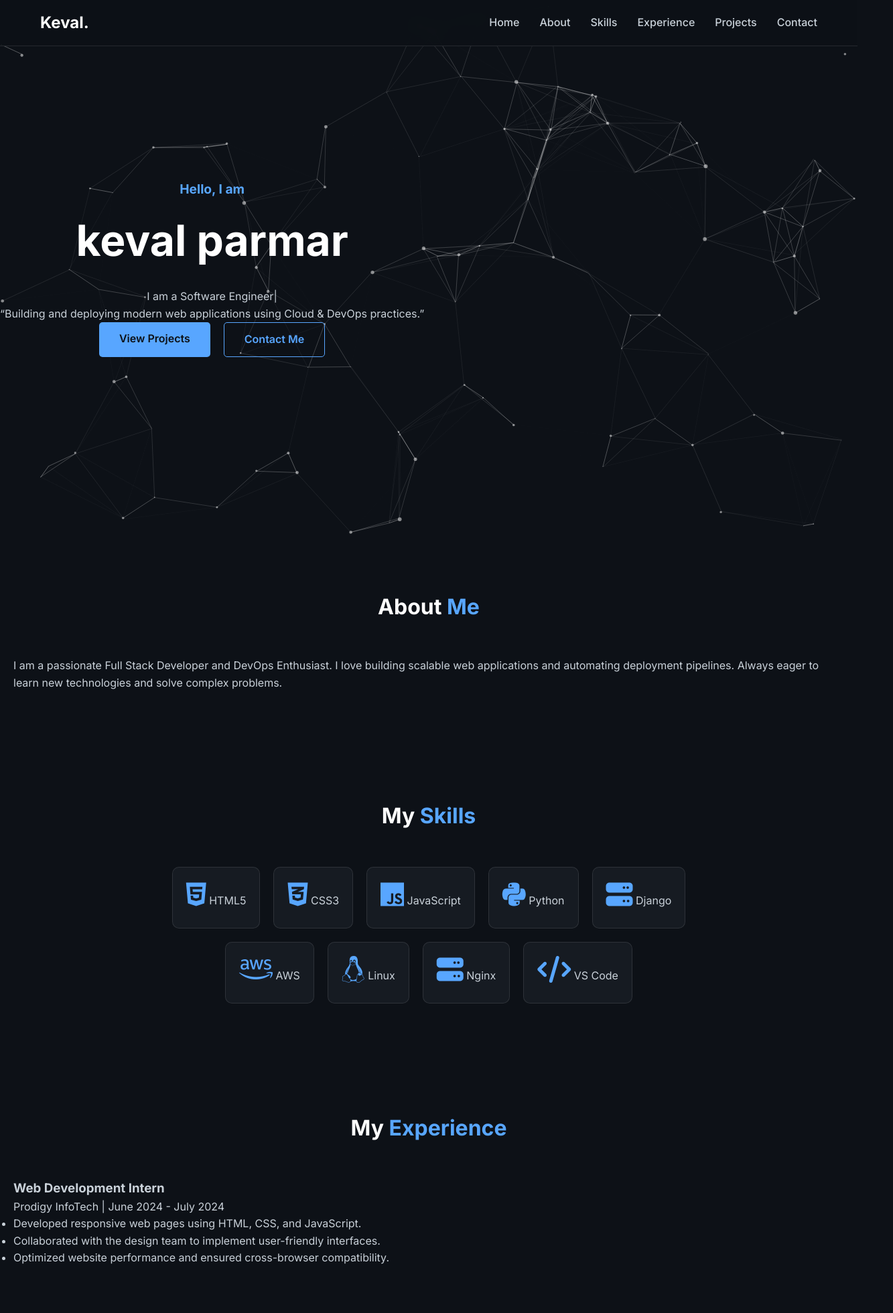
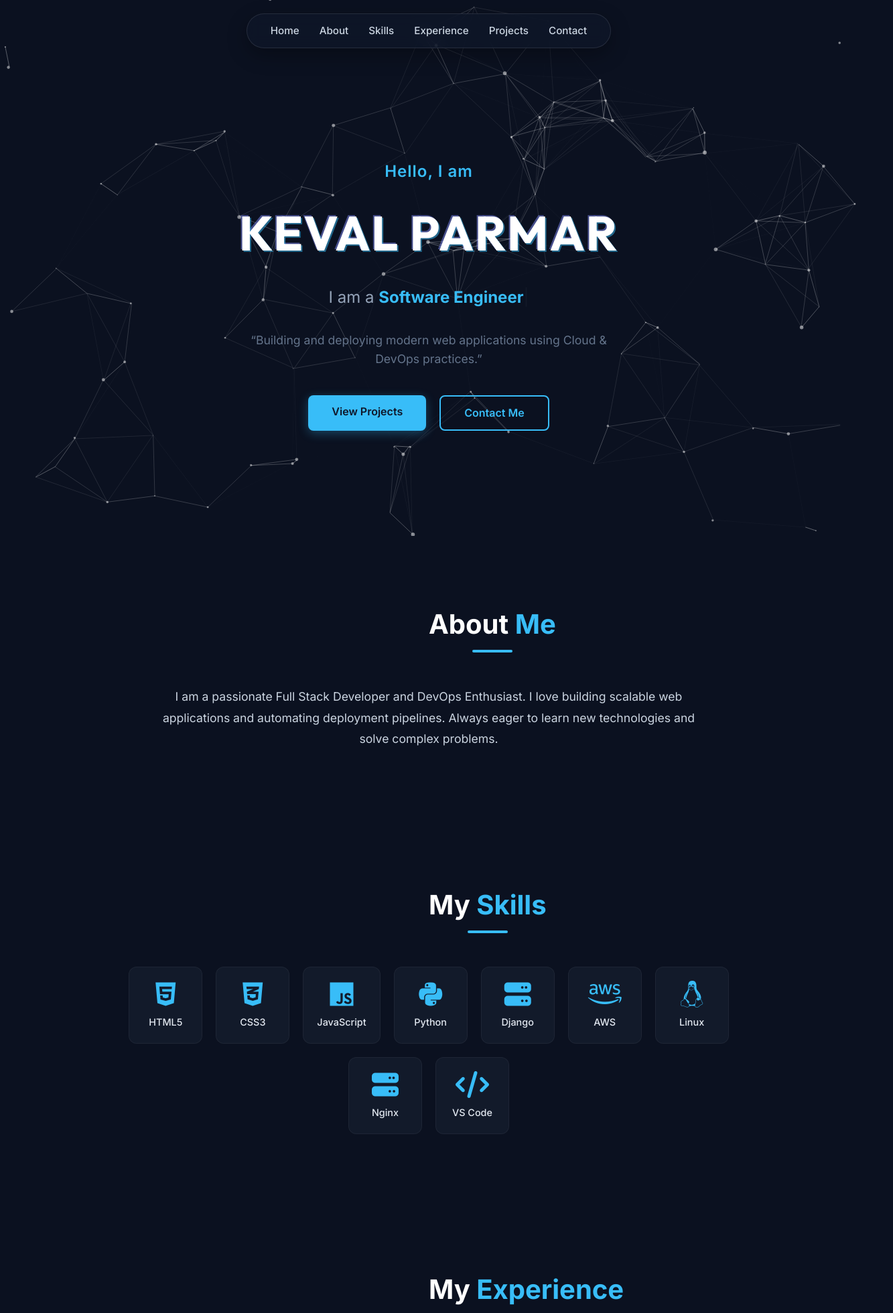
Before and after one commit to Keval0224/portfolio, a website: page public/index.html in a window 1280 px wide. Shown: the top 1960 px of the page at 67% size, 1333 px wide, since content can reach past the window. Drawn offline with nearby package versions, Linux system fonts and the light colour scheme.

Commit message:
Auto deploy via AutoFlow

```diff
--- a/public/style.css
+++ b/public/style.css
@@ -1,15 +1,15 @@
 /* Global Variables */
 :root {
-    --bg-color: #0d1117;
-    /* GitHub Dark */
-    --text-color: #c9d1d9;
-    --accent-primary: #58a6ff;
-    /* Blue */
-    --accent-secondary: #ff7b72;
-    /* Red/Orange */
-    --card-bg: #161b22;
+    --bg-color: #0b1120;
+    /* Deep Dark Blue */
+    --text-color: #e2e8f0;
+    --accent-primary: #38bdf8;
+    /* Sky Blue */
+    --accent-secondary: #818cf8;
+    /* Indigo */
     --font-heading: 'Outfit', sans-serif;
     --font-body: 'Inter', sans-serif;
+    --card-bg: rgba(30, 41, 59, 0.5);
 }
 
 /* Base Styles */
@@ -27,80 +27,150 @@ body {
     line-height: 1.6;
 }
 
-/* Particles Background */
+/* Particles Container */
 #particles-js {
     position: fixed;
+    top: 0;
+    left: 0;
     width: 100%;
     height: 100%;
+    z-index: -1;
     background-color: var(--bg-color);
-    z-index: -1;
-    top: 0;
-    left: 0;
 }
 
-/* Navbar */
+/* Navbar (Restored Floating Style) */
 .navbar {
     position: fixed;
-    top: 0;
+    top: 20px;
+    left: 0;
     width: 100%;
-    background: rgba(13, 17, 23, 0.9);
-    backdrop-filter: blur(10px);
+    padding: 0 20px;
     z-index: 1000;
-    padding: 15px 0;
-    border-bottom: 1px solid rgba(255, 255, 255, 0.1);
+    display: flex;
+    justify-content: center;
+    pointer-events: none;
+    /* Allows clicking through empty space */
 }
 
 .nav-container {
-    max-width: 1200px;
-    margin: 0 auto;
+    background: rgba(15, 23, 42, 0.7);
+    backdrop-filter: blur(10px);
+    padding: 12px 35px;
+    border-radius: 50px;
+    border: 1px solid rgba(255, 255, 255, 0.1);
+    box-shadow: 0 10px 30px rgba(0, 0, 0, 0.3);
+    pointer-events: auto;
+    /* Re-enable clicks */
     display: flex;
     justify-content: space-between;
     align-items: center;
-    padding: 0 20px;
+    min-width: 300px;
 }
 
 .logo {
-    font-size: 1.5rem;
-    font-weight: 700;
-    color: #fff;
+    display: none;
+    /* Often hidden in centered floating navs, or make it small */
 }
 
 .nav-menu {
     display: flex;
     gap: 30px;
     list-style: none;
+    margin: 0;
+    padding: 0;
 }
 
 .nav-link {
-    color: #c9d1d9;
+    color: #cbd5e1;
     text-decoration: none;
     font-weight: 500;
-    transition: 0.3s;
+    font-size: 0.95rem;
+    transition: all 0.3s ease;
+    position: relative;
 }
 
 .nav-link:hover {
     color: var(--accent-primary);
 }
 
-/* Hero */
+.nav-link::after {
+    content: '';
+    position: absolute;
+    width: 0;
+    height: 2px;
+    bottom: -4px;
+    left: 0;
+    background-color: var(--accent-primary);
+    transition: width 0.3s;
+}
+
+.nav-link:hover::after {
+    width: 100%;
+}
+
+/* Mobile Menu Button */
+.mobile-menu {
+    display: none;
+    cursor: pointer;
+}
+
+.mobile-menu span {
+    display: block;
+    width: 25px;
+    height: 3px;
+    background: #fff;
+    margin: 5px 0;
+}
+
+/* Hero Section */
 .hero {
     height: 100vh;
     display: flex;
     align-items: center;
+    justify-content: center;
     text-align: center;
+    padding-top: 80px;
+    /* Offset for navbar */
+    position: relative;
 }
 
 .hero-content h3 {
-    font-size: 1.2rem;
+    font-size: 1.5rem;
     color: var(--accent-primary);
-    margin-bottom: 10px;
+    margin-bottom: 15px;
+    font-weight: 600;
+    letter-spacing: 1px;
 }
 
 .glitch {
-    font-size: 4rem;
+    font-size: 4.5rem;
     font-weight: 800;
     color: #fff;
     margin-bottom: 20px;
+    text-transform: uppercase;
+    letter-spacing: 2px;
+    font-family: var(--font-heading);
+    text-shadow: 2px 2px 0 rgba(56, 189, 248, 0.5), -2px -2px 0 rgba(129, 140, 248, 0.5);
+}
+
+.typing-container {
+    font-size: 1.5rem;
+    color: #94a3b8;
+    margin-bottom: 30px;
+}
+
+.role-dynamic {
+    color: var(--accent-primary);
+    font-weight: 700;
+}
+
+.tagline {
+    font-size: 1.1rem;
+    margin-bottom: 40px;
+    color: #64748b;
+    max-width: 600px;
+    margin-left: auto;
+    margin-right: auto;
 }
 
 .hero-buttons {
@@ -110,37 +180,100 @@ body {
 }
 
 .btn {
-    padding: 12px 30px;
-    border-radius: 5px;
+    padding: 12px 35px;
+    border-radius: 8px;
     font-weight: 600;
     text-decoration: none;
-    transition: 0.3s;
+    transition: all 0.3s ease;
+    display: inline-block;
 }
 
 .primary-btn {
     background: var(--accent-primary);
-    color: #0d1117;
+    color: #0f172a;
+    box-shadow: 0 4px 15px rgba(56, 189, 248, 0.3);
+}
+
+.primary-btn:hover {
+    transform: translateY(-2px);
+    box-shadow: 0 6px 20px rgba(56, 189, 248, 0.5);
+    background: #0ea5e9;
 }
 
 .secondary-btn {
-    border: 1px solid var(--accent-primary);
+    background: transparent;
+    border: 2px solid var(--accent-primary);
     color: var(--accent-primary);
 }
 
-/* Standard Sections */
+.secondary-btn:hover {
+    background: rgba(56, 189, 248, 0.1);
+    transform: translateY(-2px);
+}
+
+/* Sections */
 .section {
-    padding: 80px 20px;
+    padding: 100px 0;
+}
+
+.container {
+    max-width: 1200px;
+    margin: 0 auto;
+    padding: 0 20px;
 }
 
 .section-title {
     text-align: center;
-    font-size: 2rem;
-    margin-bottom: 50px;
+    font-size: 2.5rem;
+    margin-bottom: 60px;
     color: #fff;
+    position: relative;
+    display: inline-block;
+    left: 50%;
+    transform: translateX(-50%);
 }
 
 .section-title span {
     color: var(--accent-primary);
+}
+
+.section-title::after {
+    content: '';
+    position: absolute;
+    width: 60px;
+    height: 4px;
+    background: var(--accent-primary);
+    bottom: -10px;
+    left: 50%;
+    transform: translateX(-50%);
+    border-radius: 2px;
+}
+
+/* Glass Card Utility */
+.glass {
+    background: var(--card-bg);
+    backdrop-filter: blur(10px);
+    -webkit-backdrop-filter: blur(10px);
+    border: 1px solid rgba(255, 255, 255, 0.05);
+    border-radius: 16px;
+    padding: 30px;
+    transition: 0.3s;
+}
+
+.glass:hover {
+    transform: translateY(-5px);
+    border-color: var(--accent-primary);
+    box-shadow: 0 10px 30px rgba(0, 0, 0, 0.2);
+}
+
+/* About Section */
+.about-content {
+    max-width: 800px;
+    margin: 0 auto;
+    text-align: center;
+    font-size: 1.1rem;
+    line-height: 1.8;
+    color: #cbd5e1;
 }
 
 /* Skills Grid */
@@ -149,51 +282,124 @@ body {
     flex-wrap: wrap;
     justify-content: center;
     gap: 20px;
-    max-width: 800px;
+    max-width: 900px;
     margin: 0 auto;
 }
 
 .skill-card {
-    background: var(--card-bg);
+    background: rgba(30, 41, 59, 0.4);
+    border: 1px solid rgba(255, 255, 255, 0.05);
+    border-radius: 12px;
     padding: 20px;
-    border-radius: 10px;
-    text-align: center;
-    min-width: 100px;
-    border: 1px solid rgba(255, 255, 255, 0.1);
+    min-width: 110px;
+    display: flex;
+    flex-direction: column;
+    align-items: center;
+    gap: 10px;
     transition: 0.3s;
 }
 
 .skill-card:hover {
     transform: translateY(-5px);
+    background: rgba(30, 41, 59, 0.8);
     border-color: var(--accent-primary);
+    box-shadow: 0 5px 15px rgba(56, 189, 248, 0.15);
 }
 
 .skill-card i {
     font-size: 2.5rem;
-    margin-bottom: 10px;
     color: var(--accent-primary);
+    transition: 0.3s;
 }
 
-/* Projects */
+.skill-card:hover i {
+    transform: scale(1.1);
+}
+
+.skill-card span {
+    font-size: 0.9rem;
+    font-weight: 500;
+}
+
+/* Experience & Projects Cards */
+.experience-card,
+.project-card {
+    background: rgba(30, 41, 59, 0.4);
+    border: 1px solid rgba(255, 255, 255, 0.05);
+    border-radius: 16px;
+    overflow: hidden;
+    transition: 0.3s;
+}
+
+.experience-card {
+    max-width: 800px;
+    margin: 0 auto;
+    padding: 30px;
+}
+
+.experience-card:hover,
+.project-card:hover {
+    border-color: var(--accent-primary);
+    transform: translateY(-5px);
+}
+
+.experience-card h3 {
+    color: var(--accent-primary);
+    margin-bottom: 5px;
+    font-size: 1.4rem;
+}
+
+.company {
+    color: #94a3b8;
+    font-size: 0.9rem;
+    margin-bottom: 20px;
+    display: inline-block;
+}
+
+.experience-list {
+    list-style-position: inside;
+    color: #cbd5e1;
+}
+
+.experience-list li {
+    margin-bottom: 10px;
+}
+
+/* Projects Grid */
 .projects-grid {
     display: grid;
     grid-template-columns: repeat(auto-fit, minmax(300px, 1fr));
     gap: 30px;
-    margin-top: 30px;
-}
-
-.project-card {
-    background: var(--card-bg);
-    border-radius: 10px;
-    overflow: hidden;
-    border: 1px solid rgba(255, 255, 255, 0.1);
+    margin-top: 20px;
 }
 
 .project-content {
-    padding: 20px;
+    padding: 25px;
 }
 
-/* Contact & Footer */
+.project-content h3 {
+    font-size: 1.4rem;
+    margin-bottom: 10px;
+    color: #f1f5f9;
+}
+
+.tags {
+    margin-top: 15px;
+    display: flex;
+    gap: 10px;
+    flex-wrap: wrap;
+}
+
+.tags span {
+    font-size: 0.75rem;
+    padding: 5px 12px;
+    background: rgba(56, 189, 248, 0.15);
+    color: var(--accent-primary);
+    border-radius: 20px;
+    font-weight: 600;
+}
+
+/* Contact */
 .contact-container {
     text-align: center;
 }
@@ -201,35 +407,83 @@ body {
 .contact-info {
     display: flex;
     justify-content: center;
-    gap: 20px;
-    font-size: 1.5rem;
-    margin-top: 20px;
+    gap: 30px;
+    margin-top: 40px;
 }
 
-footer {
-    text-align: center;
-    padding: 20px;
-    background: #090c10;
-    border-top: 1px solid rgba(255, 255, 255, 0.1);
+.contact-link {
+    font-size: 2rem;
+    color: #cbd5e1;
+    transition: 0.3s;
 }
 
-/* Mobile */
+.contact-link:hover {
+    color: var(--accent-primary);
+    transform: translateY(-3px);
+}
+
+/* Footer */
+footer {
+    padding: 30px 0;
+    text-align: center;
+    border-top: 1px solid rgba(255, 255, 255, 0.05);
+    margin-top: 50px;
+    color: #64748b;
+}
+
+footer i {
+    color: #ef4444;
+    /* Red Heart */
+}
+
+/* Mobile Responsive */
 @media (max-width: 768px) {
-    .nav-menu {
-        display: none;
+    .navbar {
+        top: 0;
+        padding: 15px 20px;
+        background: rgba(15, 23, 42, 0.95);
+        border-radius: 0;
     }
 
-    /* Simplified mobile for now or rely on script */
+    .nav-container {
+        border: none;
+        background: transparent;
+        box-shadow: none;
+        padding: 0;
+        width: 100%;
+        border-radius: 0;
+    }
+
+    .nav-menu {
+        position: fixed;
+        top: 60px;
+        left: 0;
+        width: 100%;
+        background: rgba(15, 23, 42, 0.98);
+        flex-direction: column;
+        align-items: center;
+        padding: 40px 0;
+        gap: 30px;
+        transform: translateY(-150%);
+        /* Hidden */
+        transition: 0.4s;
+        z-index: 999;
+    }
+
+    .nav-menu.active {
+        transform: translateY(0);
+    }
+
     .mobile-menu {
         display: block;
-        cursor: pointer;
     }
 
-    .mobile-menu span {
-        display: block;
-        width: 25px;
-        height: 3px;
-        background: #fff;
-        margin: 5px 0;
+    .glitch {
+        font-size: 3rem;
+    }
+
+    .hero-buttons {
+        flex-direction: column;
+        gap: 15px;
     }
 }
```
